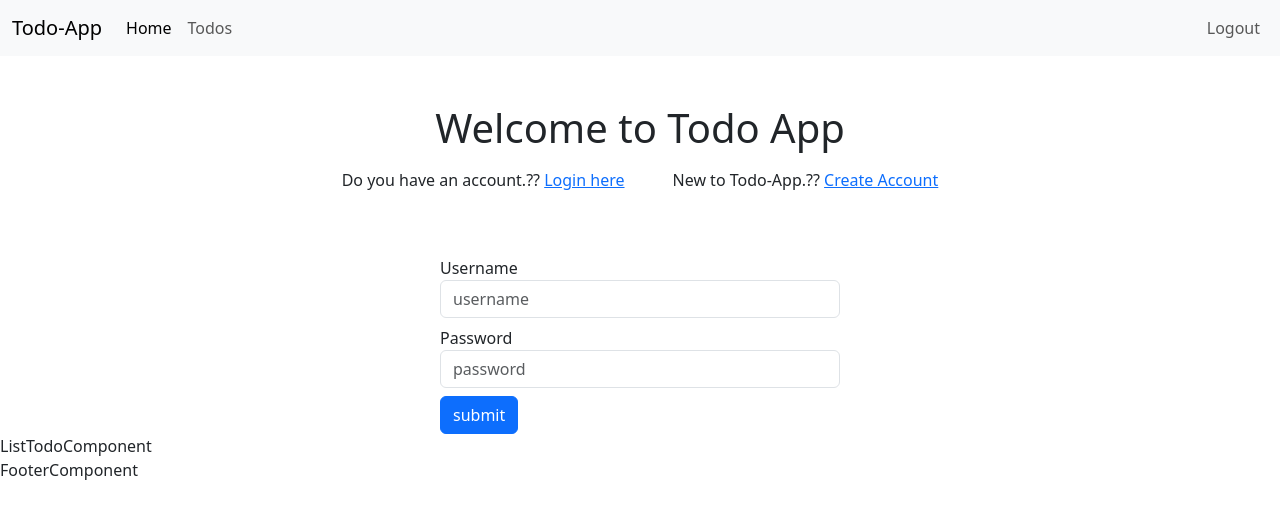
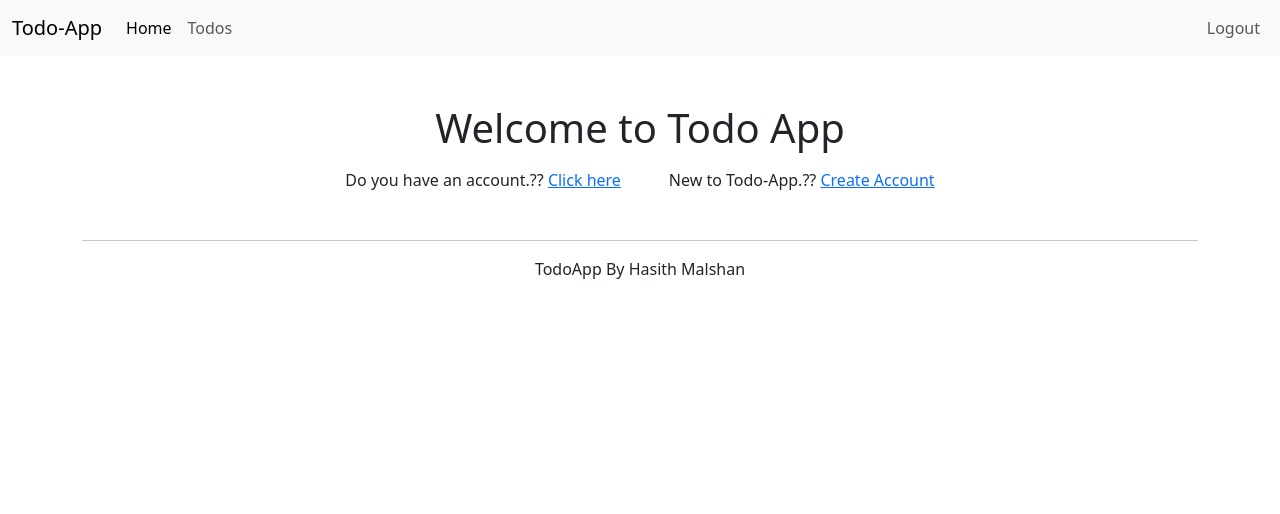
Before and after one commit to hasith-malshan/Todo-Management-app-frontend-using-React, a React (Vite) app in the folder todo-app-frontend/: page / in a window 1280 px wide. Shown: the top 514 px of the page. Built offline with nearby package versions, Linux system fonts and the light colour scheme.

Commit message:
Routes Created. User ridirection after entering correct details created in front end.

```diff
--- a/todo-app-frontend/src/App.jsx
+++ b/todo-app-frontend/src/App.jsx
@@ -1,20 +1,24 @@
-import { useState } from 'react';
-import reactLogo from './assets/react.svg';
-import viteLogo from '/vite.svg';
 import './App.css';
 import WelcomeComponent from './components/WelcomeComponent';
 import HeaderComponent from './components/HeaderComponent';
 import ListTodoComponent from './components/ListTodoComponent';
 import FooterComponent from './components/FooterComponent';
 import LoginComponent from './components/LoginComponent';
+import { BrowserRouter, Routes, Route } from 'react-router-dom';
 
 function App() {
   return (
     <>
       <HeaderComponent />
-      <WelcomeComponent />
-      <LoginComponent />
-      <ListTodoComponent />
+      <BrowserRouter>
+        <Routes>
+          <Route path="/" element={<WelcomeComponent />}></Route>
+          <Route path="/login" element={<LoginComponent />}></Route>
+          <Route path="/todo" element={<ListTodoComponent />}></Route>
+          <Route path="*" element={<WelcomeComponent />}></Route>
+        </Routes>
+      </BrowserRouter>
+
       <FooterComponent />
     </>
   );
--- a/todo-app-frontend/src/components/FooterComponent.jsx
+++ b/todo-app-frontend/src/components/FooterComponent.jsx
@@ -1,7 +1,16 @@
 import React from 'react';
 
 const FooterComponent = () => {
-  return <div>FooterComponent</div>;
+  return (
+    <>
+      <div className="container mt-5 ">
+        <hr />
+        <div className="nav d-flex  justify-content-center ">
+          <span>TodoApp By Hasith Malshan</span>
+        </div>
+      </div>
+    </>
+  );
 };
 
 export default FooterComponent;
--- a/todo-app-frontend/src/components/LoginComponent.jsx
+++ b/todo-app-frontend/src/components/LoginComponent.jsx
@@ -1,6 +1,7 @@
 import React, { useState } from 'react';
 import { useForm } from 'react-hook-form';
 import authenticate from '../service/AuthenticationService';
+import { useNavigate } from 'react-router-dom';
 
 const LoginComponent = () => {
   const {
@@ -9,6 +10,8 @@ const LoginComponent = () => {
     formState: { errors },
   } = useForm();
 
+  const navigate = useNavigate();
+
   return (
     <>
       <div className="container d-flex justify-content-center mt-5">
@@ -16,7 +19,11 @@ const LoginComponent = () => {
           <form
             onSubmit={handleSubmit((data) => {
               console.log(data);
-              console.log(authenticate(data.username, data.password));
+              if (authenticate(data.username, data.password)) {
+                navigate('/todo');
+              } else {
+                navigate('/');
+              }
             })}
           >
             <p>{errors.username?.message}</p>
--- a/todo-app-frontend/src/components/WelcomeComponent.jsx
+++ b/todo-app-frontend/src/components/WelcomeComponent.jsx
@@ -1,4 +1,5 @@
 import React from 'react';
+import { Link } from 'react-router-dom';
 
 const WelcomeComponent = () => {
   return (
@@ -7,10 +8,10 @@ const WelcomeComponent = () => {
         <h1 className="text-center mt-5">Welcome to Todo App</h1>
         <div className="d-flex justify-content-center mt-3">
           <span>
-            Do you have an account.?? <a href="">Login here</a>
+            Do you have an account.?? <Link to={'/login'}>Click here</Link>
           </span>
           <span className="ms-5">
-            New to Todo-App.?? <a href="">Create Account</a>
+            New to Todo-App.?? <Link to={'/login'}>Create Account</Link>
           </span>
         </div>
       </div>
```
